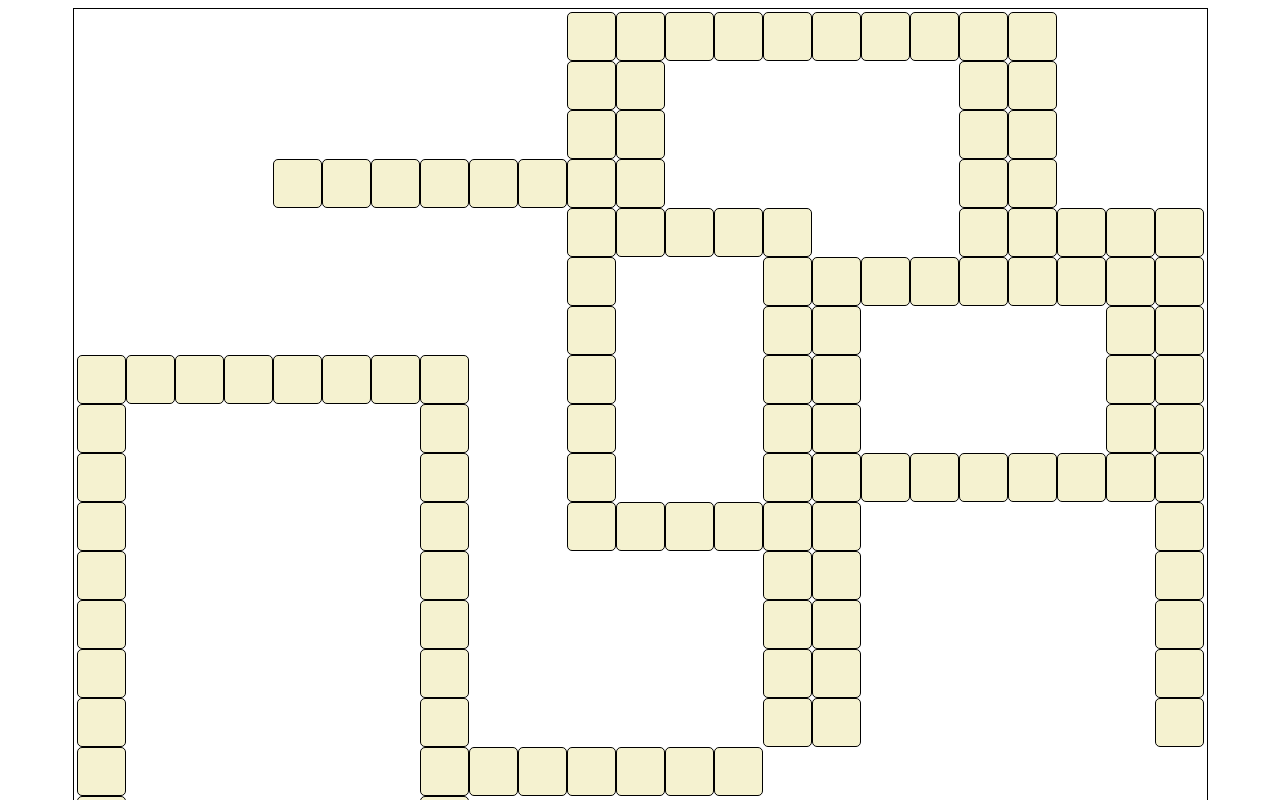
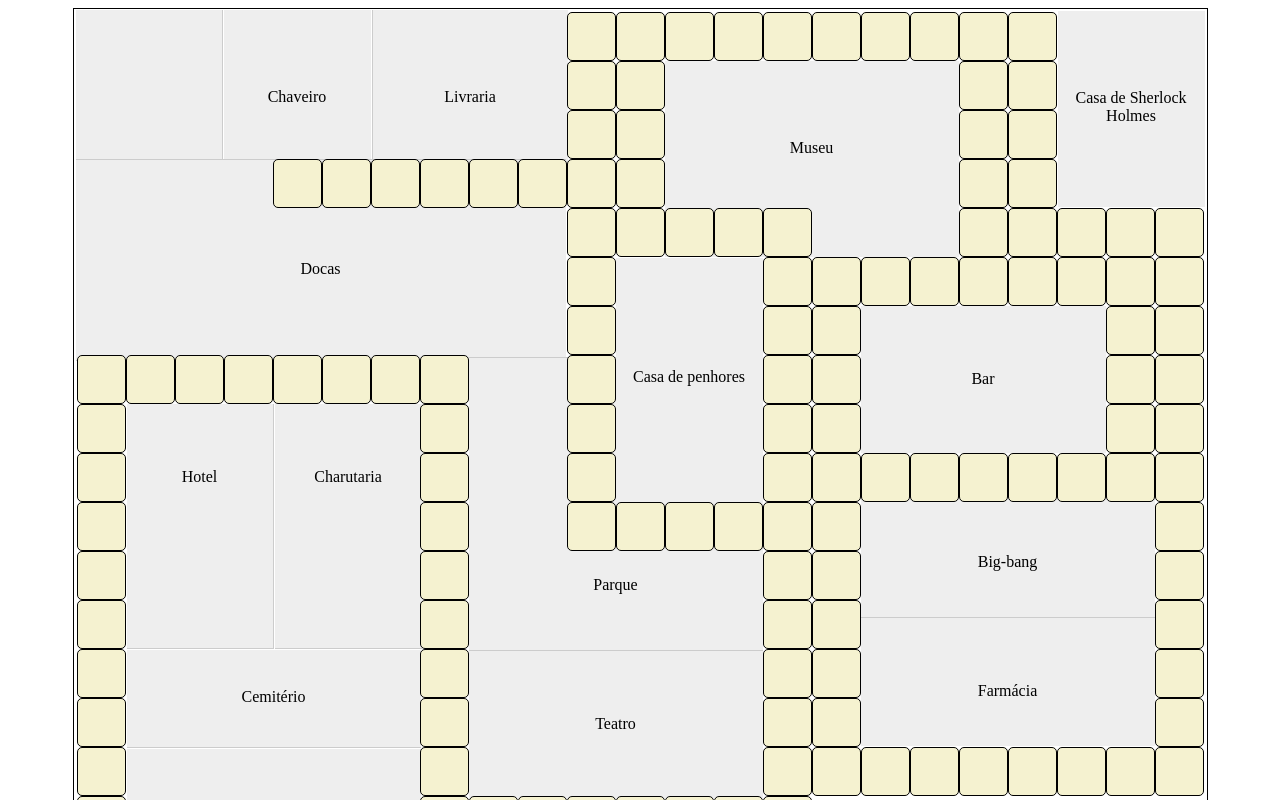
Before and after one commit to arturcp/scotland-yard, a React (Create React App) app: page / in a window 1280 px wide. Shown: the top 800 px of the page. Built offline with nearby package versions, Linux system fonts and the light colour scheme.

Commit message:
Add placeholders for the images

```diff
--- a/src/components/Board/index.js
+++ b/src/components/Board/index.js
@@ -1,5 +1,6 @@
 import React, { Component } from 'react';
 import Square from '../Square';
+import Places from '../Places';
 import './styles.css';
 
 class Board extends Component {
@@ -20,7 +21,8 @@
       [1, 0, 0, 0, 0, 0, 0, 1, 0, 0, 0, 0, 0, 0, 1, 1, 0, 0, 0, 0, 0, 0, 1],
       [1, 0, 0, 0, 0, 0, 0, 1, 0, 0, 0, 0, 0, 0, 1, 1, 0, 0, 0, 0, 0, 0, 1],
       [1, 0, 0, 0, 0, 0, 0, 1, 0, 0, 0, 0, 0, 0, 1, 1, 0, 0, 0, 0, 0, 0, 1],
-      [1, 0, 0, 0, 0, 0, 0, 1, 1, 1, 1, 1, 1, 1, 0, 0, 0, 0, 0, 0, 0, 0, 0],
+      [1, 0, 0, 0, 0, 0, 0, 1, 0, 0, 0, 0, 0, 0, 1, 1, 1, 1, 1, 1, 1, 1, 1],
+      [1, 0, 0, 0, 0, 0, 0, 1, 1, 1, 1, 1, 1, 1, 1, 0, 0, 0, 0, 0, 0, 0, 0],
       [1, 0, 0, 0, 0, 0, 0, 1, 0, 0, 0, 0, 0, 0, 0, 0, 0, 0, 0, 0, 0, 0, 0],
       [1, 1, 1, 1, 1, 1, 1, 1, 0, 0, 0, 0, 0, 0, 0, 0, 0, 0, 0, 0, 0, 0, 0]
     ],
@@ -46,6 +48,7 @@
     return (
       <section id="board">
         {items}
+        <Places />
       </section>
     )
   }
--- a/src/components/Board/styles.css
+++ b/src/components/Board/styles.css
@@ -1,7 +1,7 @@
 #board {
   position: relative;
   width: 1127px;
-  height: 882px;
+  height: 930px;
   border: 1px solid #000;
   margin: 0 auto;
 
--- /dev/null
+++ b/src/components/Places/index.js
@@ -0,0 +1,32 @@
+import React, { Component } from 'react';
+import './sizes.css';
+import './styles.css';
+
+class Places extends Component  {
+  render() {
+    return (
+      <div>
+        <div className="place holmes-house w3 h4">Casa de Sherlock Holmes</div>
+        <div className="place museum w6 h4">Museu</div>
+        <div className="place bar w5 h3">Bar</div>
+        <div className="place big-bang w6 h2-half">Big-bang</div>
+        <div className="place drugstore w6 h2-half">Farmácia</div>
+        <div className="place book-store w4 h3">Livraria</div>
+        <div className="place locksmith w3 h3">Chaveiro</div>
+        <div className="place empty-area w3 h3"></div>
+        <div className="place docks w10 h4">Docas</div>
+        <div className="place park w6 h6">
+          <div className="name">Parque</div>
+        </div>
+        <div className="place pawnshop w3 h5">Casa de penhores</div>
+        <div className="place theater w6 h3">Teatro</div>
+        <div className="place hotel w3 h5">Hotel</div>
+        <div className="place cigar-shop w3 h5">Charutaria</div>
+        <div className="place graveyard w6 h2">Cemitério</div>
+        <div className="place carriage-station w6 h3">Estação de carruagem</div>
+      </div>
+    )
+  }
+}
+
+export default Places;
--- /dev/null
+++ b/src/components/Places/sizes.css
@@ -0,0 +1,47 @@
+.w3 {
+  width: 147px; /* 49 * 3 */
+}
+
+.w4 {
+  width: 196px; /* 49 * 4 */
+}
+
+.w5 {
+  width: 245px; /* 49 * 5 */
+}
+
+.w6 {
+  width: 294px; /* 49 * 6 */
+}
+
+.w10 {
+  width: 490px; /* 49 * 10 */
+}
+
+.h2-half {
+  height: 123px; /* 49 * 2,5 */
+}
+
+.h1 {
+  height: 49px; /* 49 * 1 */
+}
+
+.h2 {
+  height: 98px; /* 49 * 2 */
+}
+
+.h3 {
+  height: 147px; /* 49 * 3 */
+}
+
+.h4 {
+  height: 196px; /* 49 * 4 */
+}
+
+.h5 {
+  height: 245px; /* 49 * 5 */
+}
+
+.h6 {
+  height: 294px; /* 49 * 6 */
+}
--- /dev/null
+++ b/src/components/Places/styles.css
@@ -0,0 +1,123 @@
+.place {
+  -webkit-box-sizing: border-box; /* Safari/Chrome, other WebKit */
+  -moz-box-sizing: border-box;    /* Firefox, other Gecko */
+  box-sizing: border-box;         /* Opera/IE 8+ */
+
+  position: absolute;
+  background-color: #eee;
+  text-align: center;
+}
+
+.holmes-house {
+  right: 2px;
+  top: 2px;
+  padding: 78px 10px;
+}
+
+.museum {
+  right: 248px;
+  top: 52px;
+  padding: 78px 10px;
+}
+
+.bar {
+  right: 101px;
+  top: 297px;
+  padding: 64px 0px;
+}
+
+.big-bang {
+  right: 52px;
+  top: 480px;
+  padding: 64px 0px;
+  border-bottom: 1px solid #ccc;
+}
+
+.drugstore {
+  right: 52px;
+  top: 609px;
+  padding: 64px 0px;
+}
+
+.book-store {
+  left: 298px;
+  top: 1px;
+  padding: 78px 10px;
+  border-left: 1px solid #ccc;
+}
+
+.locksmith {
+  left: 150px;
+  top: 1px;
+  padding: 78px 10px;
+}
+
+.empty-area {
+  left: 2px;
+  top: 1px;
+  padding: 78px 10px;
+  border-right: 1px solid #ccc;
+}
+
+.docks {
+  left: 2px;
+  top: 150px;
+  padding: 100px 10px;
+  border-top: 1px solid #ccc;
+  border-bottom: 1px solid #ccc;
+}
+
+.park {
+  left: 395px;
+  top: 348px;
+  border-top: 1px solid #ccc;
+  border-bottom: 1px solid #ccc;
+  display: table;
+}
+
+.park .name {
+  display: table-cell;
+  vertical-align: bottom;
+  padding-bottom: 56px;
+}
+
+.pawnshop {
+  left: 542px;
+  top: 249px;
+  padding: 110px 10px;
+}
+
+.theater {
+  left: 395px;
+  top: 642px;
+  padding: 64px 10px;
+}
+
+.hotel {
+  left: 53px;
+  top: 395px;
+  padding: 64px 10px;
+  border-right: 1px solid #ccc;
+  border-bottom: 1px solid #ccc;
+}
+
+.cigar-shop {
+  left: 201px;
+  top: 395px;
+  padding: 64px 10px;
+  border-bottom: 1px solid #ccc;
+}
+
+.graveyard {
+  left: 53px;
+  top: 641px;
+  border-bottom: 1px solid #ccc;
+  padding-top: 38px;
+}
+
+.carriage-station {
+  left: 53px;
+  top: 740px;
+  border-bottom: 1px solid #ccc;
+  padding-top: 57px;
+}
--- a/src/components/Square/styles.css
+++ b/src/components/Square/styles.css
@@ -4,6 +4,7 @@
   background-color: #f5f2d0;
   border-radius: 5px;
   border: 1px solid #000;
+  z-index: 2;
 }
 
 .square.empty {
```
